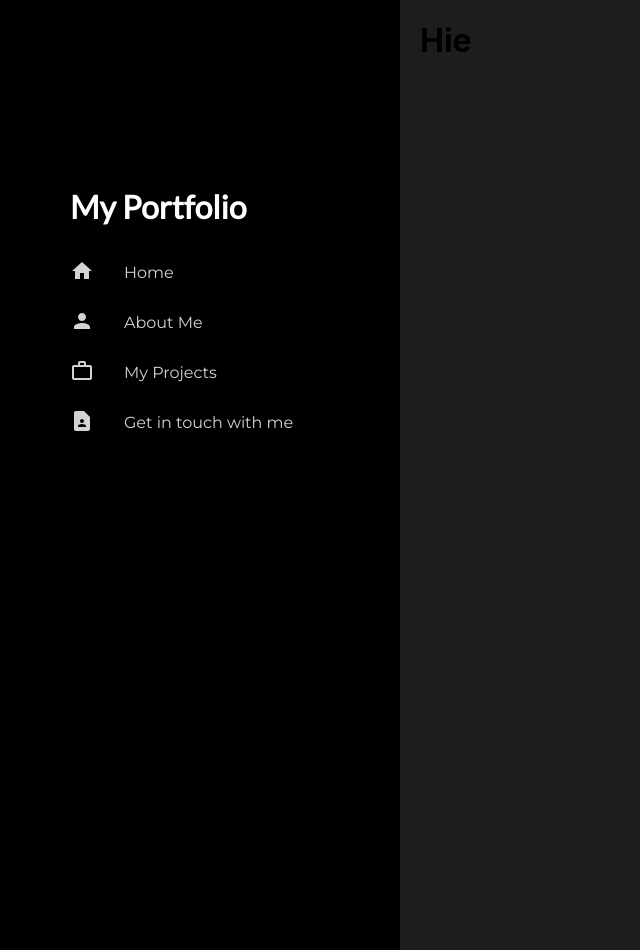
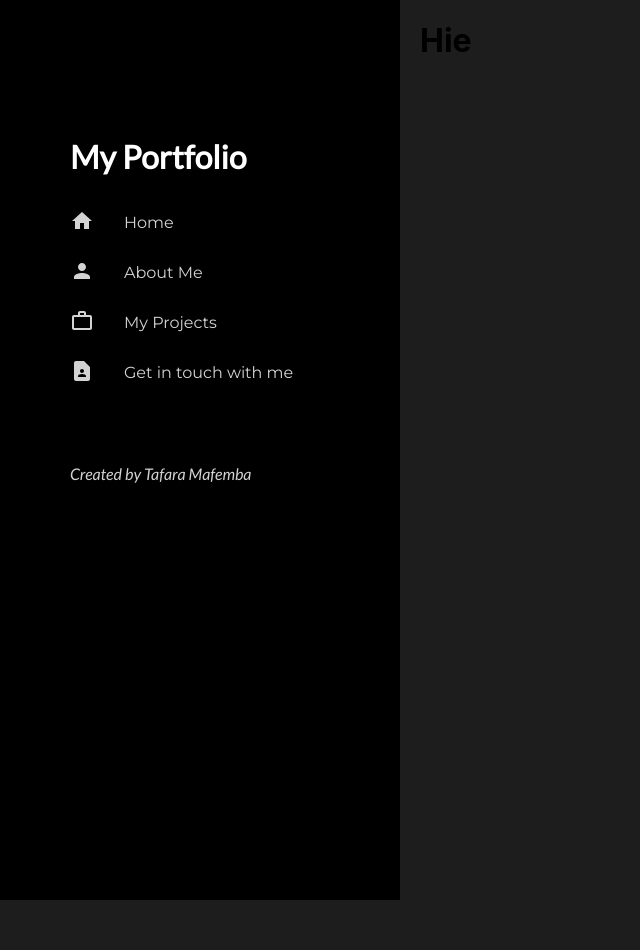
Before and after one commit to tafaramafemba/portfolio-for-tafara, a React (Create React App) app: page / in a window 1280 px wide. Shown: the whole page, without its empty margins (0-640 px from the left). After the commit the page ends 900 px from the top, so only its background shows below. Built offline with nearby package versions, Linux system fonts and the light colour scheme.

Commit message:
Add footer

```diff
--- a/src/components/sidebar.js
+++ b/src/components/sidebar.js
@@ -23,6 +23,7 @@ function Sidebar() {
             <Link style={{textDecoration: 'none'}} to="/contact">
             <li className = 'row'><div><ContactPageIcon /></div><div>Get in touch with me</div></li>
             </Link>
+            <p className='footertext'>Created by Tafara Mafemba</p>
       </ul>
     </div>
   )
--- a/src/home.css
+++ b/src/home.css
@@ -1,3 +1,3 @@
 body {
-  background-color: #1d1d1d
+  background-color: #1d1d1d;
 }
--- a/src/sidebar.css
+++ b/src/sidebar.css
@@ -5,7 +5,7 @@
   width: 400px;
   background: #000;
   color: #d3d3d3;
-  padding-top: 150px;
+  padding-top: 100px;
 }
 
 ul {
@@ -39,3 +39,10 @@ ul {
   padding-left: 30px;
   font-family: 'lato', sans-serif;
 }
+
+.footertext {
+  padding-top: 50px;
+  font-family: 'lato', sans-serif;
+  padding-left: 30px;
+  font-style: italic;
+}
```
